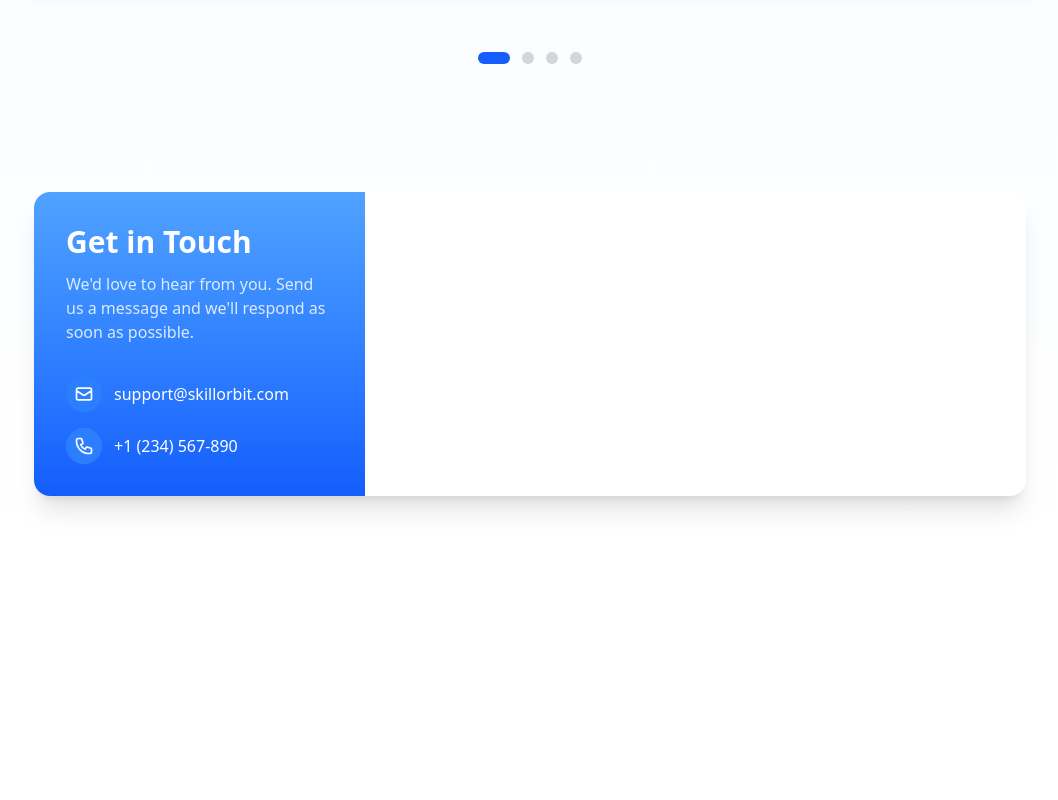
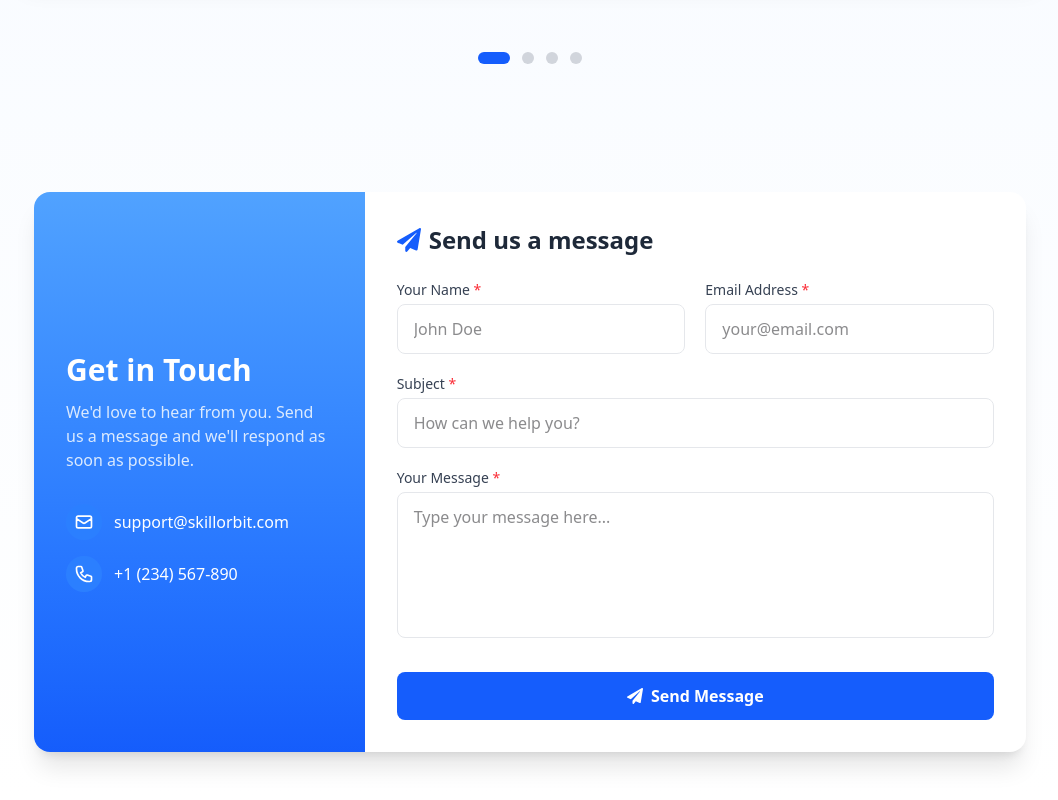
Before and after one commit to MuazamMughal/skillOrbit-app, a Next.js app: page / in a window 1280 px wide. Shown: the part 4132-4932 px from the top of the page, without its empty margins (110-1168 px from the left). Before the commit the page ends 4676 px from the top, so only its background shows below. Built offline with nearby package versions, Linux system fonts and the light colour scheme.

Commit message:
SkillOrbit app working  on  contacts

```diff
--- a/src/components/common/contact.tsx
+++ b/src/components/common/contact.tsx
@@ -93,7 +93,103 @@ const Contact = () => {
             </div>
             {/* form section */}
 
+            <div className="p-8 md:w-2/3">
+              <h3 className="text-2xl font-bold text-gray-800 mb-6 flex items-center">
+                <FaPaperPlane className="mr-2 text-blue-600" />
+                Send us a message
+              </h3>
 
+              <form onSubmit={handleSubmit} className="space-y-5">
+                <div className="grid grid-cols-1 md:grid-cols-2 gap-5">
+                  <div>
+                    <label htmlFor="name" className="block text-sm font-medium text-gray-700 mb-1">
+                      Your Name <span className="text-red-500">*</span>
+                    </label>
+                    <input
+                      type="text"
+                      id="name"
+                      name="name"
+                      value={formData.name}
+                      onChange={handleChange}
+                      required
+                      className="w-full px-4 py-3 border border-gray-200 rounded-lg focus:ring-2 focus:ring-blue-500 focus:border-blue-500 transition-all duration-200"
+                      placeholder="John Doe"
+                    />
+                  </div>
+
+                  <div>
+                    <label htmlFor="email" className="block text-sm font-medium text-gray-700 mb-1">
+                      Email Address <span className="text-red-500">*</span>
+                    </label>
+                    <input
+                      type="email"
+                      id="email"
+                      name="email"
+                      value={formData.email}
+                      onChange={handleChange}
+                      required
+                      className="w-full px-4 py-3 border border-gray-200 rounded-lg focus:ring-2 focus:ring-blue-500 focus:border-blue-500 transition-all duration-200"
+                      placeholder="your@email.com"
+                    />
+                  </div>
+                </div>
+
+                <div>
+                  <label htmlFor="subject" className="block text-sm font-medium text-gray-700 mb-1">
+                    Subject <span className="text-red-500">*</span>
+                  </label>
+                  <input
+                    type="text"
+                    id="subject"
+                    name="subject"
+                    value={formData.subject}
+                    onChange={handleChange}
+                    required
+                    className="w-full px-4 py-3 border border-gray-200 rounded-lg focus:ring-2 focus:ring-blue-500 focus:border-blue-500 transition-all duration-200"
+                    placeholder="How can we help you?"
+                  />
+                </div>
+
+                <div>
+                  <label htmlFor="message" className="block text-sm font-medium text-gray-700 mb-1">
+                    Your Message <span className="text-red-500">*</span>
+                  </label>
+                  <textarea
+                    id="message"
+                    name="message"
+                    rows={5}
+                    value={formData.message}
+                    onChange={handleChange}
+                    required
+                    className="w-full px-4 py-3 border border-gray-200 rounded-lg focus:ring-2 focus:ring-blue-500 focus:border-blue-500 transition-all duration-200 resize-none"
+                    placeholder="Type your message here..."
+                  />
+                </div>
+
+                <div className="pt-2">
+                  <button
+                    type="submit"
+                    disabled={isSubmitting}
+                    className="w-full bg-blue-600 hover:bg-blue-700 text-white font-semibold py-3 px-6 rounded-lg transition duration-300 ease-in-out transform hover:-translate-y-0.5 flex items-center justify-center disabled:opacity-70 disabled:cursor-not-allowed"
+                  >
+                    {isSubmitting ? (
+                      <>
+                        <svg className="animate-spin -ml-1 mr-3 h-5 w-5 text-white" xmlns="http://www.w3.org/2000/svg" fill="none" viewBox="0 0 24 24">
+                          <circle className="opacity-25" cx="12" cy="12" r="10" stroke="currentColor" strokeWidth="4"></circle>
+                          <path className="opacity-75" fill="currentColor" d="M4 12a8 8 0 018-8V0C5.373 0 0 5.373 0 12h4zm2 5.291A7.962 7.962 0 014 12H0c0 3.042 1.135 5.824 3 7.938l3-2.647z"></path>
+                        </svg>
+                        Sending...
+                      </>
+                    ) : (
+                      <>
+                        <FaPaperPlane className="mr-2" />
+                        Send Message
+                      </>
+                    )}
+                  </button>
+                </div>
+              </form>
+            </div>
           </div>
         </motion.div>      </div>
     </section>
```
